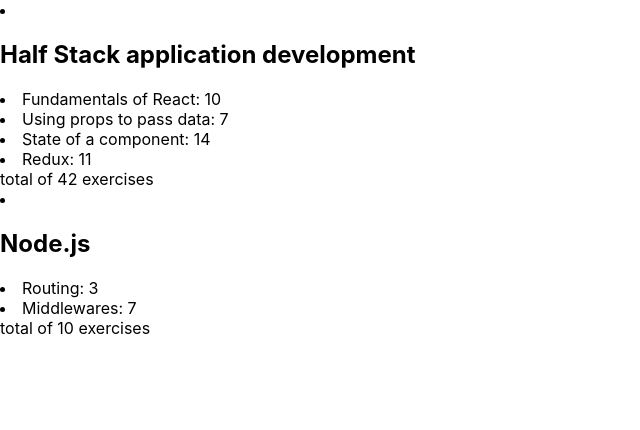
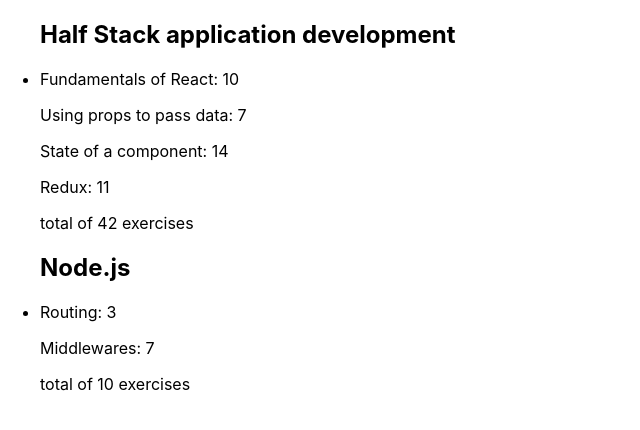
Before and after one commit to mstath1s/part2, a React (Create React App) app: page / in a window 1280 px wide. Shown: the top 430 px of the page, without its empty margins (0-640 px from the left). Built offline with nearby package versions, Linux system fonts and the light colour scheme.

Commit message:
2.5 extract course component

```diff
--- a/src/App.js
+++ b/src/App.js
@@ -14,15 +14,38 @@
 }
 
 const Parts = ({course}) =>{
-return(course.parts.map(m=><li>{m.name}{': '}
-{m.exercises}</li>))
+return(course.parts.map(m =>
+<p key={m.id}>
+{m.name}{': '}
+{m.exercises}
+</p>
+
+)
+
+)
 }
 
+const Course = ({course}) => {
+  // const names = c=><li key={c.id}>
+  // <h2>{c.name}</h2>
+  return(
+  <li key = {course.id}>
+ {<Parts course = {course}/>}
+{<TotalSum course= {course}/>}
+  </li>
+  // return (
+  // <div>
+  //   {names}
+  // </div>
+  // )
+  )
+}
 const Courses = ({ courses }) => {
 
-  const names = courses.map(c=><li key={c.id}><h2>{c.name}</h2>
-  {<Parts course = {c}/>}
-  {<TotalSum course= {c}/>} </li>)
+  const names = courses.map(c=><ul key={c.id}>
+  <h2>{c.name}</h2>
+    {<Course course = {c}/>}
+   </ul>)
 
   return (
   <div>
```
